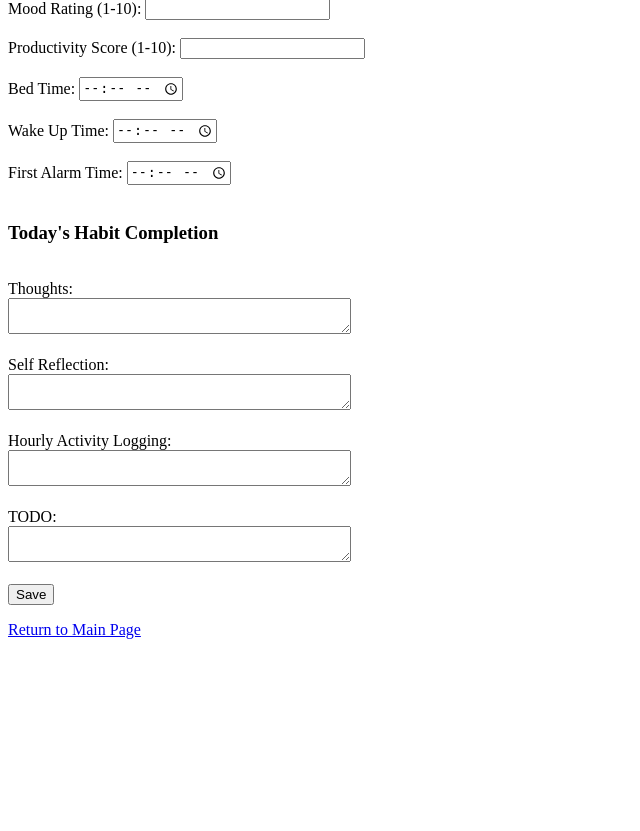
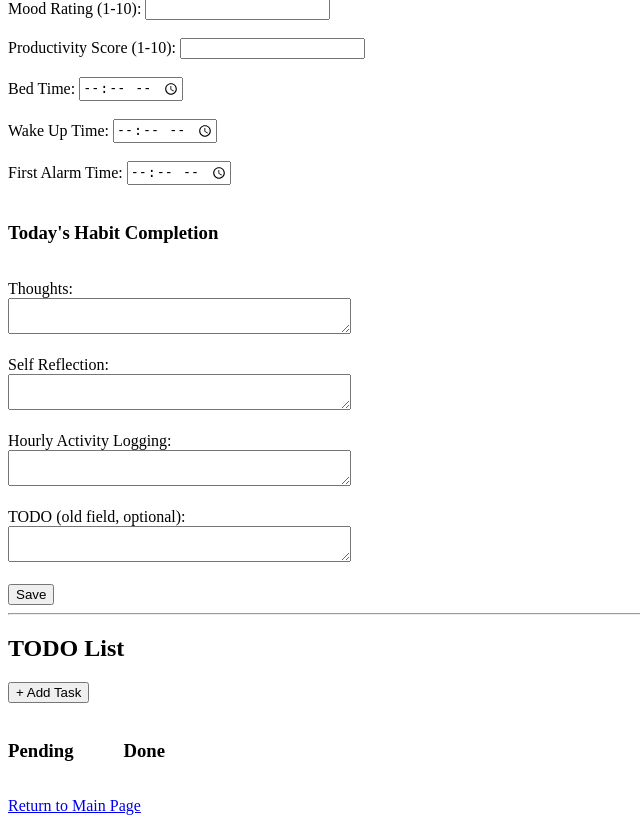
Before and after one commit to Tim-977/ecosystem, a Django app: page /day/2025/2/21/ in a window 1280 px wide. Shown: the part 81-912 px from the top of the page, without its empty margins (0-640 px from the left). Before the commit the page ends 720 px from the top, so only its background shows below. Run offline with Django 5.2, Linux system fonts and the light colour scheme; a user stored in the database is signed in; data comes from the database, SQL or seed files in the repository; both versions use the stored data as it was after the commit; data that the repository does not hold is empty.

Commit message:
Added enhanced TODO system with task management, API endpoints

```diff
--- /dev/null
+++ b/mainpage/static/mainpage/js/todo.js
@@ -0,0 +1,147 @@
+document.addEventListener("DOMContentLoaded", function() {
+    const pendingList = document.getElementById("pendingList");
+    const doneList = document.getElementById("doneList");
+    const addTaskBtn = document.getElementById("addTaskBtn");
+
+    // 1. Fetch tasks from the server
+    function loadTasks() {
+        fetch("/api/todo/")
+            .then(res => res.json())
+            .then(data => {
+                renderTasks(data);
+            })
+            .catch(err => console.error("Error loading tasks:", err));
+    }
+
+    // 2. Render tasks into <ul> lists
+    function renderTasks(data) {
+        const { pending, done } = data;
+        // Clear current <ul> items
+        pendingList.innerHTML = "";
+        doneList.innerHTML = "";
+
+        // For each item, create an <li>
+        pending.forEach(task => {
+            const li = createTaskItem(task);
+            pendingList.appendChild(li);
+        });
+
+        done.forEach(task => {
+            const li = createTaskItem(task);
+            doneList.appendChild(li);
+        });
+    }
+
+    // 3. Create an <li> for a given task object
+    function createTaskItem(task) {
+        // Example task = {id, text, status, due_time}
+        const li = document.createElement("li");
+        li.textContent = task.text + " (due: " + task.due_time + ") ";
+
+        // Mark done / undone button
+        const toggleBtn = document.createElement("button");
+        toggleBtn.textContent = (task.status === "pending") ? "Mark Done" : "Mark Pending";
+        toggleBtn.addEventListener("click", () => {
+            const newStatus = (task.status === "pending") ? "done" : "pending";
+            updateTask(task.id, {status: newStatus});
+        });
+        li.appendChild(toggleBtn);
+
+        // Delete button
+        const delBtn = document.createElement("button");
+        delBtn.textContent = "Delete";
+        delBtn.style.marginLeft = "10px";
+        delBtn.addEventListener("click", () => {
+            deleteTask(task.id);
+        });
+        li.appendChild(delBtn);
+
+        return li;
+    }
+
+    // 4. Add a new task
+    addTaskBtn.addEventListener("click", function() {
+        const text = prompt("Enter task description:");
+        if (!text) return;
+
+        let dueTime = prompt("Enter due time (or leave blank for 'someday'):");
+        if (dueTime === null) {
+            // user canceled
+            return;
+        }
+
+        if (!dueTime) {
+            dueTime = "someday";
+        }
+
+        fetch("/api/todo/add/", {
+            method: "POST",
+            headers: {"Content-Type": "application/json", "X-CSRFToken": getCSRFToken()},
+            body: JSON.stringify({text: text, due_time: dueTime})
+        })
+            .then(res => res.json())
+            .then(data => {
+                if (data.success) {
+                    loadTasks();
+                } else {
+                    alert("Error adding task: " + JSON.stringify(data));
+                }
+            })
+            .catch(err => console.error("Error adding task:", err));
+    });
+
+    // 5. Update a task (e.g. status)
+    function updateTask(taskId, changes) {
+        fetch("/api/todo/" + taskId + "/update/", {
+            method: "PUT",
+            headers: {"Content-Type": "application/json", "X-CSRFToken": getCSRFToken()},
+            body: JSON.stringify(changes)
+        })
+            .then(res => res.json())
+            .then(data => {
+                if (data.success) {
+                    loadTasks();
+                } else {
+                    alert("Error updating task: " + JSON.stringify(data));
+                }
+            })
+            .catch(err => console.error("Error updating task:", err));
+    }
+
+    // 6. Delete a task
+    function deleteTask(taskId) {
+        fetch("/api/todo/" + taskId + "/delete/", {
+            method: "DELETE",
+            headers: {"X-CSRFToken": getCSRFToken()}
+        })
+            .then(res => res.json())
+            .then(data => {
+                if (data.success) {
+                    loadTasks();
+                } else {
+                    alert("Error deleting task: " + JSON.stringify(data));
+                }
+            })
+            .catch(err => console.error("Error deleting task:", err));
+    }
+
+    // Utility: retrieve the CSRF token from cookies
+    function getCSRFToken() {
+        // Simple method to get cookie by name
+        let cookieValue = null;
+        if (document.cookie && document.cookie !== '') {
+            const cookies = document.cookie.split(';');
+            for (let i = 0; i < cookies.length; i++) {
+                const cookie = cookies[i].trim();
+                if (cookie.substring(0, 10) === ('csrftoken=')) {
+                    cookieValue = cookie.substring(10);
+                    break;
+                }
+            }
+        }
+        return cookieValue;
+    }
+
+    // Finally, load tasks on page load
+    loadTasks();
+});
--- a/mainpage/templates/mainpage/day.html
+++ b/mainpage/templates/mainpage/day.html
@@ -1,3 +1,4 @@
+{% load static %}
 <!DOCTYPE html>
 <html>
 <head>
@@ -63,13 +64,36 @@
     <textarea name="hourly_activity_logging" id="hourly_activity_logging" rows="2" cols="40">{{ daily_obj.hourly_activity_logging|default_if_none:'' }}</textarea>
     <br/><br/>
 
-    <label for="todo">TODO:</label><br/>
+    <label for="todo">TODO (old field, optional):</label><br/>
     <textarea name="todo" id="todo" rows="2" cols="40">{{ daily_obj.todo|default_if_none:'' }}</textarea>
     <br/><br/>
 
     <button type="submit">Save</button>
   </form>
 
+  <hr/>
+
+  <!-- NEW UI for the enhanced TODO List -->
+  <h2>TODO List</h2>
+  <div>
+    <button id="addTaskBtn">+ Add Task</button>
+  </div>
+  <br/>
+
+  <div style="display: flex; gap: 50px;">
+    <div>
+      <h3>Pending</h3>
+      <ul id="pendingList"></ul>
+    </div>
+    <div>
+      <h3>Done</h3>
+      <ul id="doneList"></ul>
+    </div>
+  </div>
+
   <p><a href="{% url 'main_page' %}">Return to Main Page</a></p>
+
+  <!-- Include your JS -->
+  <script src="{% static 'mainpage/js/todo.js' %}"></script>
 </body>
 </html>
--- a/mainpage/urls.py
+++ b/mainpage/urls.py
@@ -1,10 +1,15 @@
 from django.urls import path
 
-from .views import day_view, main_page_view, set_habits_view, monthly_stats_view
+from .views import add_todo_task, day_view, delete_todo_task, get_todo_tasks, main_page_view, monthly_stats_view, set_habits_view, update_todo_task
 
 urlpatterns = [
     path('', main_page_view, name='main_page'),
     path('day/<int:year>/<int:month>/<int:day>/', day_view, name='day_view'),
     path('set-habits/', set_habits_view, name='set_habits'),
     path('monthly-stats/', monthly_stats_view, name='monthly_stats_view'),
+
+    path('api/todo/', get_todo_tasks, name='get_todo_tasks'),
+    path('api/todo/add/', add_todo_task, name='add_todo_task'),
+    path('api/todo/<int:task_id>/update/', update_todo_task, name='update_todo_task'),
+    path('api/todo/<int:task_id>/delete/', delete_todo_task, name='delete_todo_task'),
 ]
--- a/mainpage/views.py
+++ b/mainpage/views.py
@@ -1,22 +1,23 @@
+# mainpage/views.py
+
+import json
 from datetime import timedelta, date
 from django.contrib import messages
 from django.contrib.auth.decorators import login_required
-from django.shortcuts import render, redirect
+from django.shortcuts import render, redirect, get_object_or_404
+from django.http import JsonResponse
 from django.utils.timezone import now
+from django.contrib.auth.models import User
 
-from .models import DailyData, Streak, MonthlyHabits
+from .models import DailyData, Streak, MonthlyHabits, UserTodo
 
 
 @login_required
 def main_page_view(request):
-    # Fetch all logs for the current user
     all_data = DailyData.objects.filter(user_id=request.user.id).order_by('-date')
 
-    # Fetch or create the user's streak data
     streak_obj, _ = Streak.objects.get_or_create(user_id=request.user.id)
     streak_data = streak_obj.streak_data or {}
-
-    # Get server time (UTC by default if USE_TZ=True in settings)
     server_time = now()
 
     context = {
@@ -31,50 +32,41 @@ def main_page_view(request):
 
 @login_required
 def day_view(request, year, month, day):
+    # ... unchanged from your existing code ...
     from datetime import timedelta, date
 
-    # Convert the URL path into a Python date
     current_date = date(year, month, day)
     today = date.today()
 
-    # Prevent logging future dates
     if current_date > today:
         messages.error(request, "You cannot create or edit logs for future dates.")
         return redirect('main_page')
 
-    # Find the user's most recent log prior to current_date
     last_log = DailyData.objects.filter(
         user_id=request.user.id,
         date__lt=current_date
     ).order_by('-date').first()
 
     if last_log:
-        # Start from last_log.date + 1 day, up until the day *before* current_date
         day_to_fill = last_log.date + timedelta(days=1)
         while day_to_fill < current_date:
-            # Create a blank DailyData if it doesn’t already exist
             DailyData.objects.get_or_create(
                 user_id=request.user.id,
                 date=day_to_fill
-                # Do NOT call _update_streak() here, so the user’s streak is unaffected
             )
             day_to_fill += timedelta(days=1)
 
-    # Now handle the actual daily log for current_date
-    # Get or create a daily log for that date
     daily_obj, _ = DailyData.objects.get_or_create(
         user_id=request.user.id,
         date=current_date
     )
 
-    # Also get or create MonthlyHabits for the current month
     monthly_obj, _ = MonthlyHabits.objects.get_or_create(
         user_id=request.user.id,
         year=year,
         month=month
     )
 
-    # We'll gather habit names from monthly_obj
     habits = [
         monthly_obj.habit_1,
         monthly_obj.habit_2,
@@ -89,53 +81,42 @@ def day_view(request, year, month, day):
     ]
 
     if request.method == 'POST':
-        # Update mood/productivity
         daily_obj.mood_rating = request.POST.get('mood_rating') or None
         daily_obj.productivity_score = request.POST.get('productivity_score') or None
 
-        # Retrieve the three time inputs
         bed_time_input = request.POST.get('bed_time', '')
         wake_up_time_input = request.POST.get('wake_up_time', '')
         first_alarm_time_input = request.POST.get('first_alarm_time', '')
 
-        # Remove the colon to match your desired format (e.g. "2150")
         bed_time_str = bed_time_input.replace(':', '')
         wake_up_time_str = wake_up_time_input.replace(':', '')
         first_alarm_time_str = first_alarm_time_input.replace(':', '')
 
-        # Store them comma-separated in the same field, with a trailing comma
         daily_obj.sleep = f"{bed_time_str},{wake_up_time_str},{first_alarm_time_str},"
 
-        # Build a binary string for habits (1 if checked, 0 if not)
         habit_completion_string = ""
         for i in range(10):
             checkbox_val = request.POST.get(f"habit_{i}", None)
             habit_completion_string += "1" if checkbox_val == "on" else "0"
         daily_obj.habits_completed = habit_completion_string
 
-        # The rest of the fields remain as before
         daily_obj.thoughts = request.POST.get('thoughts')
         daily_obj.self_reflection = request.POST.get('self_reflection')
         daily_obj.hourly_activity_logging = request.POST.get('hourly_activity_logging')
         daily_obj.todo = request.POST.get('todo')
         daily_obj.save()
 
-        # Update the streak *only* for the day the user is explicitly editing
         _update_streak(request.user.id, current_date)
-
         return redirect('day_view', year=year, month=month, day=day)
 
-    # If GET request
     sleep_data = daily_obj.sleep or ""
     splitted = sleep_data.split(',')
 
     def readd_colon(t):
-        """ Insert a colon to convert '2150' -> '21:50' or '0645' -> '06:45'. """
         t = t.strip()
         if len(t) == 4:
             return t[:2] + ":" + t[2:]
         elif len(t) == 3:
-            # e.g. '630' -> '06:30'
             return "0" + t[0] + ":" + t[1:]
         return t
 
@@ -143,7 +124,6 @@ def day_view(request, year, month, day):
     wake_up_time_form = readd_colon(splitted[1]) if len(splitted) > 1 else ''
     first_alarm_time_form = readd_colon(splitted[2]) if len(splitted) > 2 else ''
 
-    # Convert daily_obj.habits_completed (e.g. "1010") into a list of '0'/'1'
     habits_binary = daily_obj.habits_completed or ""
     habits_binary = habits_binary.ljust(10, '0')[:10]
     habits_status = list(zip(habits, habits_binary))
@@ -160,18 +140,8 @@ def day_view(request, year, month, day):
     return render(request, 'mainpage/day.html', context)
 
 
-
 def _update_streak(user_id, logged_date):
-    """
-    Updates the user's streak in the Streak model:
-    1. If this is the user's first daily log ever, set streak to 1.
-    2. If logged_date == last_activity_date (same day) -> do nothing.
-    3. If logged_date == last_activity_date + timedelta(days=1) -> increment current streak.
-    4. Otherwise (more than 1 day gap) -> reset current streak to 1.
-    5. If current_streak > longest_streak, update it.
-    6. Always update last_activity_date = logged_date.
-    """
-
+    # ... unchanged from your existing code ...
     streak_obj, created = Streak.objects.get_or_create(user_id=user_id)
     streak_data = streak_obj.streak_data or {}
 
@@ -179,7 +149,6 @@ def _update_streak(user_id, logged_date):
     longest_streak = streak_data.get("longest_streak", 0)
     last_date_str = streak_data.get("last_activity_date", None)
 
-    # Parse last_activity_date if it exists
     if last_date_str:
         y, m, d = map(int, last_date_str.split("-"))
         last_activity_date = date(y, m, d)
@@ -187,24 +156,18 @@ def _update_streak(user_id, logged_date):
         last_activity_date = None
 
     if not last_activity_date:
-        # First log ever: streak starts at 1
         current_streak = 1
     else:
         if logged_date == last_activity_date:
-            # Already updated streak for this day -> do nothing
             return
         elif logged_date == last_activity_date + timedelta(days=1):
-            # Consecutive day -> increment
             current_streak += 1
         else:
-            # Missed at least one day -> reset
             current_streak = 1
 
-    # Check if we need to update longest_streak
     if current_streak > longest_streak:
         longest_streak = current_streak
 
-    # Save changes back to streak_data
     streak_data["current_streak"] = current_streak
     streak_data["longest_streak"] = longest_streak
     streak_data["last_activity_date"] = logged_date.isoformat()
@@ -215,10 +178,8 @@ def _update_streak(user_id, logged_date):
 
 @login_required
 def set_habits_view(request):
-    """
-    Display or create MonthlyHabits for the user's current month.
-    Add "Clear" functionality to remove a single habit and set its bits to 0.
-    """
+    # ... unchanged ...
+    from datetime import date
     today = date.today()
     this_year = today.year
     this_month = today.month
@@ -228,8 +189,6 @@ def set_habits_view(request):
         year=this_year,
         month=this_month
     )
-
-    # Build a list of (index, habit_value) so the template can iterate
     habits_with_index = [
         (1, monthly_obj.habit_1),
         (2, monthly_obj.habit_2),
@@ -244,18 +203,14 @@ def set_habits_view(request):
     ]
 
     if request.method == 'POST':
-
-        # 1) Check if user clicked "Clear" for a single habit
         clear_index_str = request.POST.get('clear_habit_index')
         if clear_index_str is not None:
-            # The user pressed the "Clear Habit" button
             try:
-                clear_index = int(clear_index_str)  # 1..10
+                clear_index = int(clear_index_str)
             except ValueError:
                 messages.error(request, "Invalid habit index.")
                 return redirect('set_habits')
 
-            # Adjust the monthly_obj (erase the habit name)
             if clear_index == 1:
                 monthly_obj.habit_1 = ""
             elif clear_index == 2:
@@ -276,35 +231,27 @@ def set_habits_view(request):
                 monthly_obj.habit_9 = ""
             elif clear_index == 10:
                 monthly_obj.habit_10 = ""
-
             monthly_obj.save()
 
-            # Now set all 1's to 0 for that column in daily logs for this month
-            from .models import DailyData  # or put at top of file
+            from .models import DailyData
             daily_logs = DailyData.objects.filter(
                 user_id=request.user.id,
                 date__year=this_year,
                 date__month=this_month
             )
-            position = clear_index - 1  # 0-based index in the "habits_completed" string
-
+            position = clear_index - 1
             for log in daily_logs:
                 hc = log.habits_completed or ""
-                # Pad/truncate to length 10
                 hc = hc.ljust(10, '0')[:10]
-
-                # Convert to list for easy manipulation
                 hc_list = list(hc)
-                hc_list[position] = '0'  # set that bit to '0'
+                hc_list[position] = '0'
                 new_hc = "".join(hc_list)
-
                 log.habits_completed = new_hc
                 log.save()
 
             messages.success(request, f"Habit {clear_index} cleared, bits set to 0.")
             return redirect('set_habits')
 
-        # 2) Otherwise, user submitted the main form -> Save all habits
         monthly_obj.goal_text = request.POST.get('goal_text', '')
         monthly_obj.habit_1 = request.POST.get('habit_1', '')
         monthly_obj.habit_2 = request.POST.get('habit_2', '')
@@ -330,16 +277,12 @@ def set_habits_view(request):
 
 @login_required
 def monthly_stats_view(request):
-    """
-    Show the monthly stats for the user's habit completion.
-    We'll get all DailyData for the current month, parse the habits_completed,
-    and compute how often each was done.
-    """
+    # ... unchanged ...
+    from datetime import date
     today = date.today()
     this_year = today.year
     this_month = today.month
 
-    # Get the monthly habits
     try:
         monthly_obj = MonthlyHabits.objects.get(
             user_id=request.user.id,
@@ -349,7 +292,6 @@ def monthly_stats_view(request):
     except MonthlyHabits.DoesNotExist:
         monthly_obj = None
 
-    # Gather up to 10 habit names
     habit_names = []
     if monthly_obj:
         habit_names = [
@@ -365,17 +307,14 @@ def monthly_stats_view(request):
             monthly_obj.habit_10,
         ]
 
-    # Get all daily logs for this user in this month
-    # We'll collect how many days each habit was completed
     daily_logs = DailyData.objects.filter(
         user_id=request.user.id,
         date__year=this_year,
         date__month=this_month
     ).order_by('date')
 
-    # Initialize counters
     habit_completions = [0]*10
-    total_days = daily_logs.count()  # or track unique days
+    total_days = daily_logs.count()
 
     for log in daily_logs:
         completions = log.habits_completed or ""
@@ -384,11 +323,10 @@ def monthly_stats_view(request):
             if ch == '1':
                 habit_completions[i] += 1
 
-    # Pair up (habit_name, number_of_days_completed, percentage)
     habits_stats = []
     for i, name in enumerate(habit_names):
         if not name.strip():
-            continue  # skip blank habit names
+            continue
         done_count = habit_completions[i]
         percent = 0
         if total_days > 0:
@@ -405,3 +343,112 @@ def monthly_stats_view(request):
         "total_days": total_days,
     }
     return render(request, 'mainpage/monthly-stats.html', context)
+
+######################
+# NEW VIEWS FOR TODO #
+######################
+@login_required
+def get_todo_tasks(request):
+    """
+    Return the user's tasks as JSON (split into "pending" vs "done").
+    If the user doesn't have a UserTodo row yet, create it.
+    """
+    usertodo, _ = UserTodo.objects.get_or_create(user=request.user)
+    # tasks is a list of dicts
+    tasks = usertodo.tasks
+
+    pending = [t for t in tasks if t.get('status') == 'pending']
+    done = [t for t in tasks if t.get('status') == 'done']
+
+    return JsonResponse({
+        "pending": pending,
+        "done": done,
+    })
+
+
+@login_required
+def add_todo_task(request):
+    """
+    Add a new task. Expects JSON body: {"text": "...", "due_time": "..."}
+    due_time can be blank or 'someday'.
+    """
+    if request.method == 'POST':
+        body = json.loads(request.body.decode('utf-8'))
+        text = body.get('text', '').strip()
+        due_time = body.get('due_time', 'someday').strip()
+        if not text:
+            return JsonResponse({"error": "No task text provided."}, status=400)
+
+        usertodo, _ = UserTodo.objects.get_or_create(user=request.user)
+        tasks = usertodo.tasks
+
+        # Generate a new ID
+        new_id = 1
+        if tasks:
+            new_id = max(t.get('id', 0) for t in tasks) + 1
+
+        new_task = {
+            "id": new_id,
+            "text": text,
+            "status": "pending",
+            "due_time": due_time if due_time else "someday",
+        }
+        tasks.append(new_task)
+        usertodo.tasks = tasks
+        usertodo.save()
+
+        return JsonResponse({"success": True, "task": new_task})
+    else:
+        return JsonResponse({"error": "POST required"}, status=405)
+
+
+@login_required
+def update_todo_task(request, task_id):
+    """
+    Update an existing task (e.g. mark it done, update text, etc.).
+    Accepts JSON body with 'text', 'status', 'due_time'.
+    """
+    if request.method == 'PUT':
+        body = json.loads(request.body.decode('utf-8'))
+        usertodo, _ = UserTodo.objects.get_or_create(user=request.user)
+        tasks = usertodo.tasks
+
+        for t in tasks:
+            if t.get('id') == task_id:
+                # Update fields if provided
+                new_text = body.get('text')
+                if new_text is not None:
+                    t['text'] = new_text.strip()
+                new_status = body.get('status')
+                if new_status in ['pending', 'done']:
+                    t['status'] = new_status
+                new_due_time = body.get('due_time')
+                if new_due_time is not None:
+                    t['due_time'] = new_due_time.strip() or "someday"
+
+                usertodo.tasks = tasks
+                usertodo.save()
+                return JsonResponse({"success": True, "task": t})
+
+        return JsonResponse({"error": "Task not found."}, status=404)
+    else:
+        return JsonResponse({"error": "PUT required"}, status=405)
+
+
+@login_required
+def delete_todo_task(request, task_id):
+    """
+    Delete a task.
+    """
+    if request.method == 'DELETE':
+        usertodo, _ = UserTodo.objects.get_or_create(user=request.user)
+        tasks = usertodo.tasks
+        new_tasks = [t for t in tasks if t.get('id') != task_id]
+        if len(new_tasks) == len(tasks):
+            return JsonResponse({"error": "Task not found."}, status=404)
+
+        usertodo.tasks = new_tasks
+        usertodo.save()
+        return JsonResponse({"success": True})
+    else:
+        return JsonResponse({"error": "DELETE required"}, status=405)
```
Also changed, not shown: mainpage/models.py (+10 -0 lines), db.sqlite3, mainpage/migrations/0007_usertodo.py (added).
